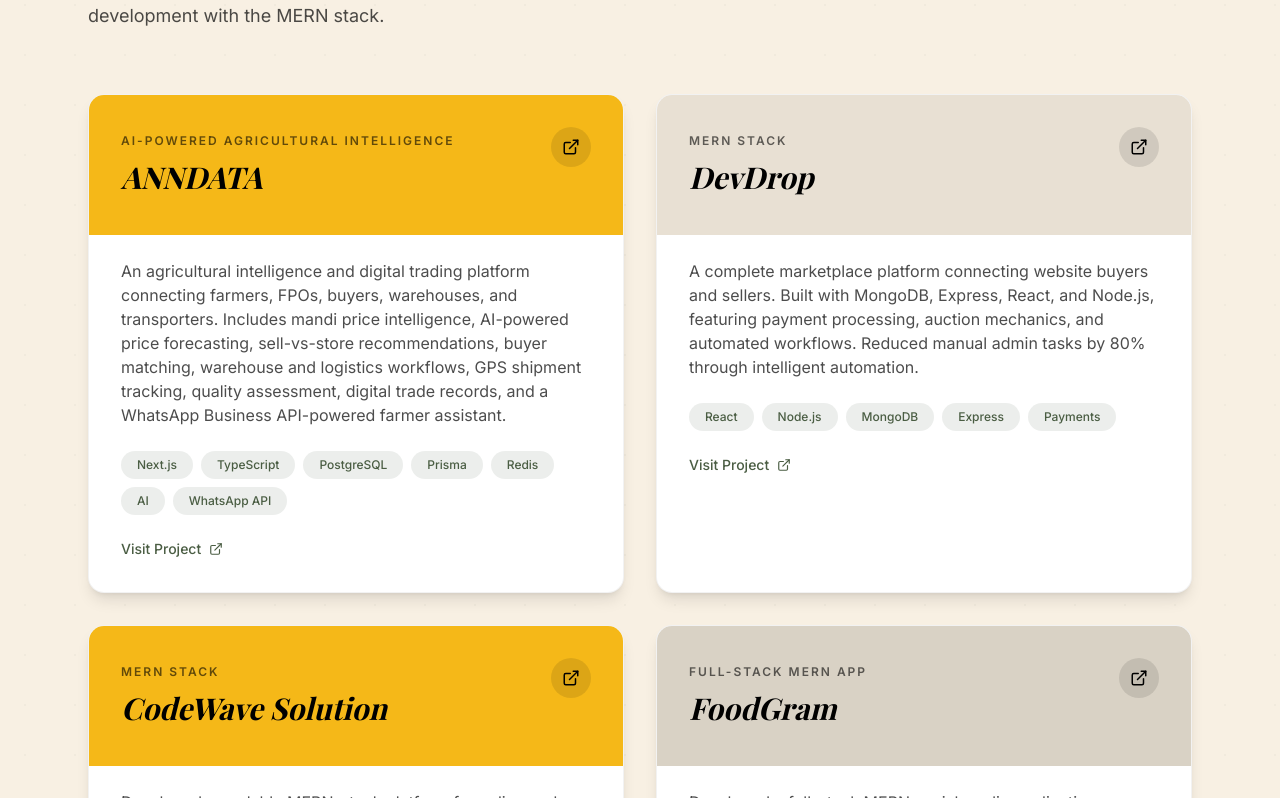
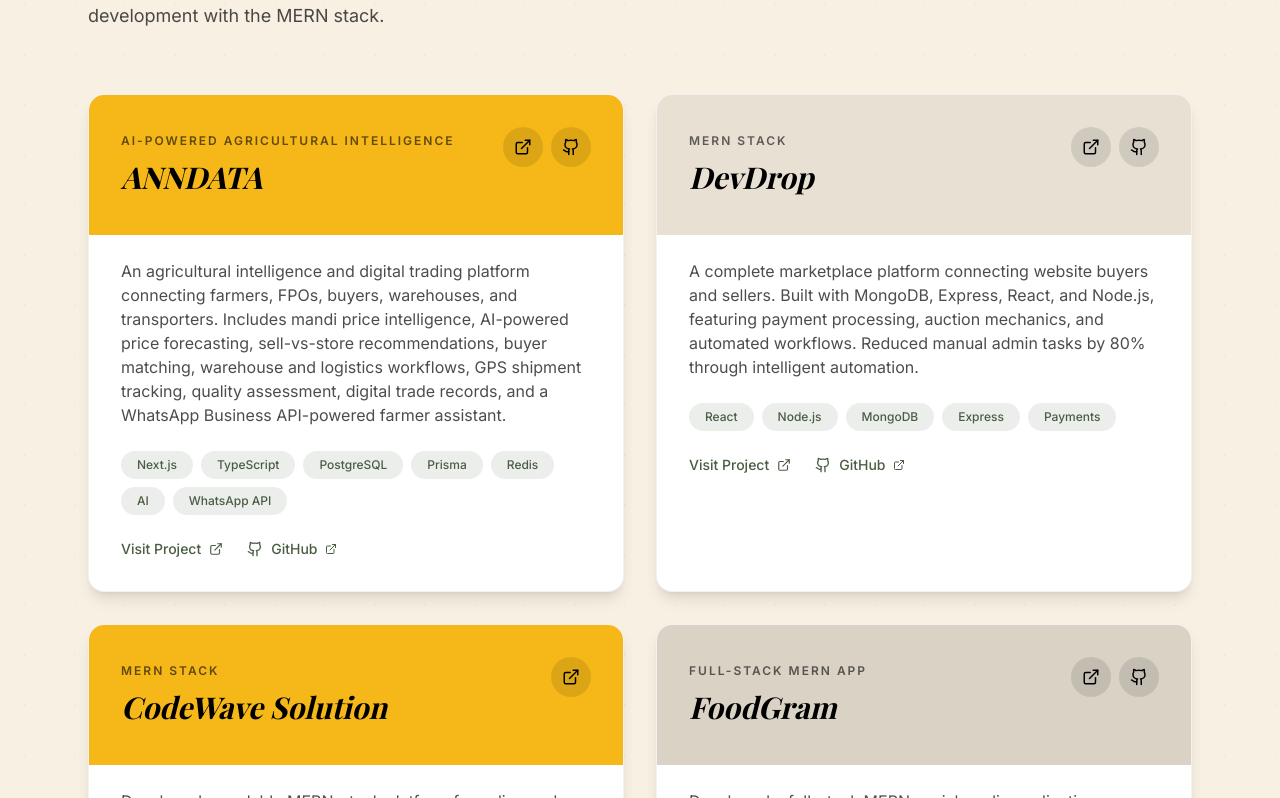
Before and after one commit to RitikPuranik/Portfolio, a React (Vite) app: page / in a window 1280 px wide. Shown: the part 3782-4580 px from the top of the page. Built offline with nearby package versions, Linux system fonts and the light colour scheme; a web font is replaced by a local one.

Commit message:
Add GitHub links to portfolio project cards

```diff
--- a/src/sections/ProjectsSection.tsx
+++ b/src/sections/ProjectsSection.tsx
@@ -1,7 +1,7 @@
 import { useRef, useEffect } from 'react';
 import gsap from 'gsap';
 import { ScrollTrigger } from 'gsap/ScrollTrigger';
-import { ExternalLink } from 'lucide-react';
+import { ExternalLink, Github } from 'lucide-react';
 import SparkleIcon from '@/components/SparkleIcon';
 import FadeUp from '@/components/FadeUp';
 
@@ -11,7 +11,8 @@ const projects = [
   {
     title: 'ANNDATA',
     tech: 'AI-Powered Agricultural Intelligence',
-    link: 'https://github.com/RitikPuranik/ANNDATA',
+    link: 'https://anndata-jet.vercel.app/',
+    github: 'https://github.com/RitikPuranik/Anndata',
     description:
       'An agricultural intelligence and digital trading platform connecting farmers, FPOs, buyers, warehouses, and transporters. Includes mandi price intelligence, AI-powered price forecasting, sell-vs-store recommendations, buyer matching, warehouse and logistics workflows, GPS shipment tracking, quality assessment, digital trade records, and a WhatsApp Business API-powered farmer assistant.',
     tags: ['Next.js', 'TypeScript', 'PostgreSQL', 'Prisma', 'Redis', 'AI', 'WhatsApp API'],
@@ -21,6 +22,7 @@ const projects = [
     title: 'DevDrop',
     tech: 'MERN Stack',
     link: 'https://dev-drop-gamma.vercel.app',
+    github: 'https://github.com/RitikPuranik/DevDrop',
     description:
       'A complete marketplace platform connecting website buyers and sellers. Built with MongoDB, Express, React, and Node.js, featuring payment processing, auction mechanics, and automated workflows. Reduced manual admin tasks by 80% through intelligent automation.',
     tags: ['React', 'Node.js', 'MongoDB', 'Express', 'Payments'],
@@ -39,6 +41,7 @@ const projects = [
     title: 'FoodGram',
     tech: 'Full-Stack MERN App',
     link: 'https://food-app-nine-liard.vercel.app/',
+    github: 'https://github.com/RitikPuranik/FoodGram',
     description:
       'Developed a full-stack MERN social media application dedicated to helping foodies discover local food vendors through engaging visual content. Built reels, follow systems, saved posts, and comments with secure JWT-based authentication for distinct user and vendor profiles, plus Framer Motion, Tailwind CSS, and ImageKit-backed media uploads.',
     tags: ['React.js', 'Tailwind CSS', 'Framer Motion', 'Node.js', 'MongoDB', 'JWT', 'ImageKit'],
@@ -127,15 +130,30 @@ export default function ProjectsSection() {
                       {project.title}
                     </h3>
                   </div>
+                  <div className="flex flex-shrink-0 items-center gap-2">
                     <a
                       href={project.link}
                       target="_blank"
                       rel="noopener noreferrer"
-                    className="flex-shrink-0 w-10 h-10 bg-black/10 rounded-full flex items-center justify-center hover:bg-black/20 transition-colors duration-300 group-hover:scale-110"
-                    aria-label={`Visit ${project.title}`}
+                      className="flex h-10 w-10 items-center justify-center rounded-full bg-black/10 transition-colors duration-300 hover:bg-black/20 group-hover:scale-110"
+                      aria-label={`Visit ${project.title} live project`}
+                      title="Visit live project"
                     >
                       <ExternalLink size={18} className="text-black" />
                     </a>
+                    {'github' in project && project.github && (
+                      <a
+                        href={project.github}
+                        target="_blank"
+                        rel="noopener noreferrer"
+                        className="flex h-10 w-10 items-center justify-center rounded-full bg-black/10 transition-colors duration-300 hover:bg-black/20 group-hover:scale-110"
+                        aria-label={`View ${project.title} source code on GitHub`}
+                        title="View source code on GitHub"
+                      >
+                        <Github size={18} className="text-black" />
+                      </a>
+                    )}
+                  </div>
                 </div>
               </div>
 
@@ -157,19 +175,36 @@ export default function ProjectsSection() {
                   ))}
                 </div>
 
-                {/* Link */}
+                {/* Project links */}
+                <div className="mt-6 flex flex-wrap items-center gap-x-6 gap-y-3">
                   <a
                     href={project.link}
                     target="_blank"
                     rel="noopener noreferrer"
-                  className="inline-flex items-center gap-2 mt-6 font-body text-sm font-medium text-forest hover:text-yellow transition-colors duration-300 group/link"
+                    className="group/link inline-flex items-center gap-2 font-body text-sm font-medium text-forest transition-colors duration-300 hover:text-yellow"
                   >
                     <span className="relative">
                       Visit Project
-                    <span className="absolute -bottom-0.5 left-0 w-0 h-0.5 bg-yellow transition-all duration-300 group-hover/link:w-full" />
+                      <span className="absolute -bottom-0.5 left-0 h-0.5 w-0 bg-yellow transition-all duration-300 group-hover/link:w-full" />
                     </span>
                     <ExternalLink size={14} />
                   </a>
+                  {'github' in project && project.github && (
+                    <a
+                      href={project.github}
+                      target="_blank"
+                      rel="noopener noreferrer"
+                      className="group/github inline-flex items-center gap-2 font-body text-sm font-medium text-forest transition-colors duration-300 hover:text-yellow"
+                    >
+                      <Github size={16} />
+                      <span className="relative">
+                        GitHub
+                        <span className="absolute -bottom-0.5 left-0 h-0.5 w-0 bg-yellow transition-all duration-300 group-hover/github:w-full" />
+                      </span>
+                      <ExternalLink size={12} />
+                    </a>
+                  )}
+                </div>
               </div>
             </div>
           ))}
```
Lines whose indentation alone changed are shown as unchanged.
